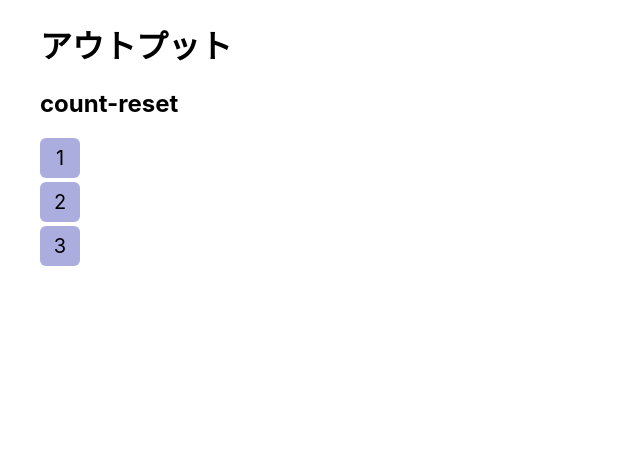
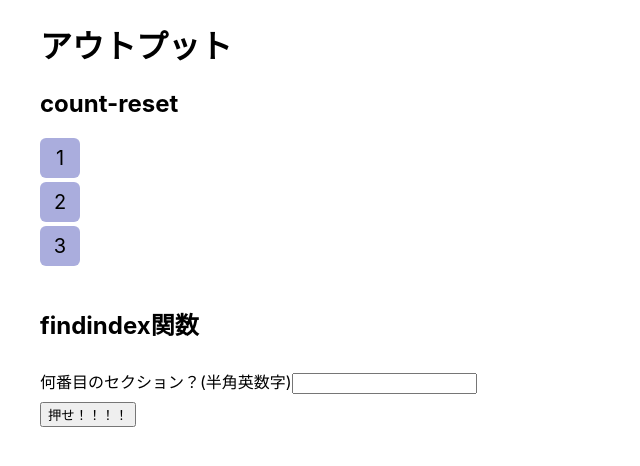
Before and after one commit to toraguitar/output-channel, a React (Create React App) app: page / in a window 1280 px wide. Shown: the top 466 px of the page, without its empty margins (0-640 px from the left). Built offline with nearby package versions, Linux system fonts and the light colour scheme; the HTML template or start-up script is replaced by a standard one.

Commit message:
findindexの実装

```diff
--- a/src/App.tsx
+++ b/src/App.tsx
@@ -1,11 +1,13 @@
 import React from "react";
 import "./scss/App.scss";
 import Rank from "./partials/rank";
+import FindIndex from "./partials/findindex";
 
 function App() {
   return (
-    <main>
+    <main className="output">
       <Rank />
+      <FindIndex />
     </main>
   );
 }
--- /dev/null
+++ b/src/partials/findindex.tsx
@@ -0,0 +1,50 @@
+import React from "react";
+
+function FindIndex() {
+  const getWordPosition = () => {
+    const sectionList = document.querySelectorAll('[data-find-index="section"]');
+    const numberBox = document.querySelector<HTMLFormElement>('[data-find-index="number"]');
+    if (sectionList.length === 0 || numberBox === null) return;
+
+    const numberData = numberBox.querySelector("input")?.value ?? "";
+
+    if (numberData === "") {
+      alert("なんか文字入れろよ！！！！");
+      return;
+    }
+
+    if (!numberData.match(/^[0-9]+$/)) {
+      alert("半角数字ではありませんねぇ");
+      return;
+    }
+
+    const numberDataInt = parseInt(numberData) - 1;
+    if (numberDataInt < 0 || sectionList.length <= numberDataInt) {
+        alert(`${numberData}番目？画面をよく見たまえよ😁`);
+        return;
+    }
+
+    const sectionHeading = sectionList[numberDataInt].querySelector("h2");
+    if (sectionHeading === null) return;
+
+    const headingTitle = sectionHeading.innerText;
+
+    alert(`${numberData}番目のセクションタイトルは${headingTitle}だ！！！！`);
+  };
+  return (
+    <section className="output-findIndex" data-find-index="section">
+      <h2>findindex関数</h2>
+      <form className="output-findIndex__form" data-find-index="number">
+        <label className="output-findIndex__textBox">
+          何番目のセクション？(半角英数字)
+          <input type="text" name="number"></input>
+        </label>
+      </form>
+      <button className="output-findIndex__button" data-find-index="button" onClick={getWordPosition}>
+        押せ！！！！
+      </button>
+    </section>
+  );
+}
+
+export default FindIndex;
--- a/src/partials/rank.tsx
+++ b/src/partials/rank.tsx
@@ -2,11 +2,11 @@ import React from "react";
 
 function Rank() {
   return (
-    <section>
+    <section className="output-rank" data-find-index="section">
       <h2>count-reset</h2>
-      <span className="output__rank"></span>
-      <span className="output__rank"></span>
-      <span className="output__rank"></span>
+      <span className="output-rank__number"></span>
+      <span className="output-rank__number"></span>
+      <span className="output-rank__number"></span>
     </section>
   );
 }
--- a/src/scss/App.scss
+++ b/src/scss/App.scss
@@ -2,7 +2,8 @@ body {
   margin: 0 40px;
 }
 .output {
-  &__rank {
+  &-rank {
+    &__number {
       display: block;
       width: 40px;
       height: 40px;
@@ -25,3 +26,15 @@ body {
       }
     }
   }
+  &-findIndex {
+    display: flex;
+    flex-direction: column;
+    gap: 8px;
+    margin-top: 20px;
+    &__button {
+      display: block;
+      right: 0;
+      width: 96px;
+    }
+  }
+}
--- a/tsconfig.json
+++ b/tsconfig.json
@@ -1,6 +1,6 @@
 {
   "compilerOptions": {
-    "target": "es5",
+    "target": "es6",
     "lib": [
       "dom",
       "dom.iterable",
```
Also changed, not shown: src/index.tsx (+6 -8 lines). Lines whose indentation alone changed are shown as unchanged.
